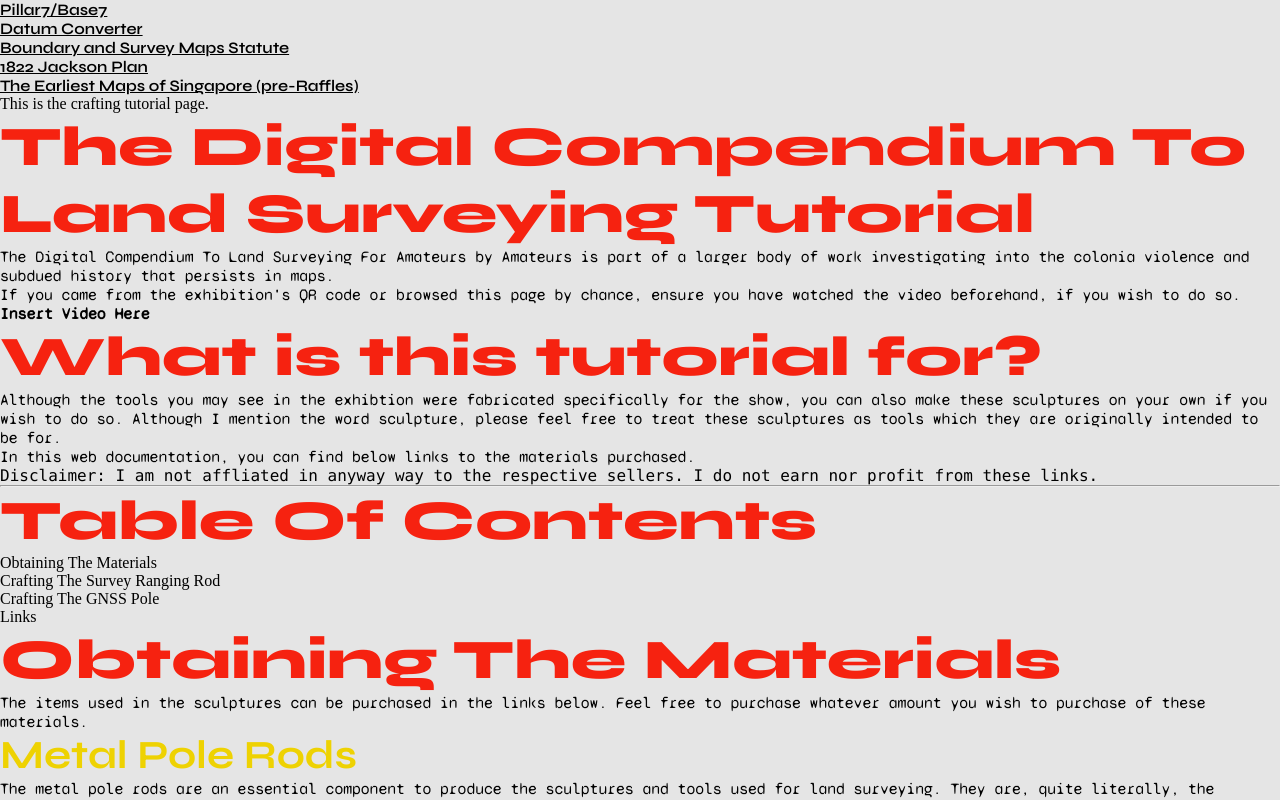
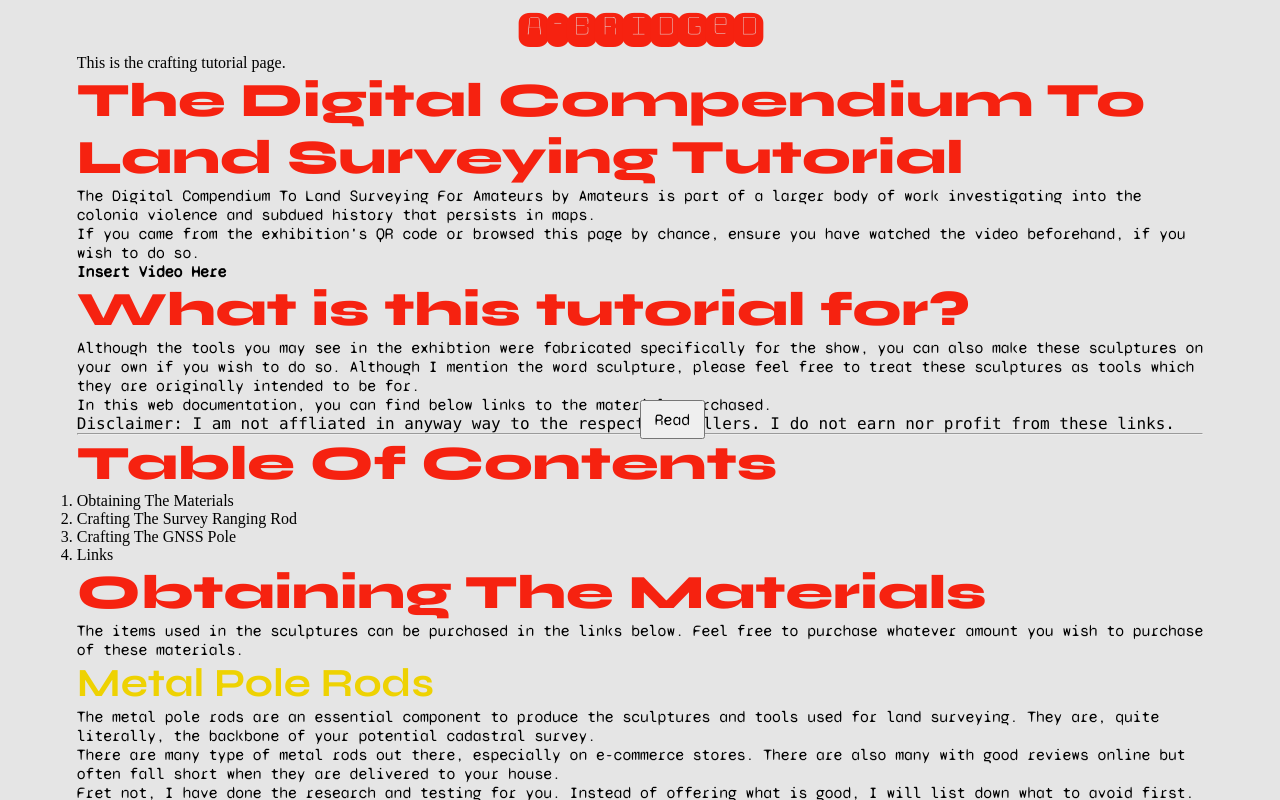
Before and after one commit to syahshiimi/a-bridged, a React (Create React App) app: page /craftingtutorial in a window 1280 px wide. Shown: the top 800 px of the page. Built offline with nearby package versions, Linux system fonts and the light colour scheme; a web font is replaced by a local one.

Commit message:
started working on modal nav

```diff
--- a/src/App.js
+++ b/src/App.js
@@ -1,11 +1,15 @@
 import styled from "styled-components";
+import Footer from "./components/footer";
 import Navbar from "./components/navbar";
-import Footer from "./components/footer";
+import Header from "./components/header";
 import { Outlet } from "react-router-dom";
 
 export default function App() {
   return (
     <AppWrapper>
+      <HeaderWrapper>
+        <Header />
+      </HeaderWrapper>
       <NavWrapper>
         <Navbar />
       </NavWrapper>
@@ -21,22 +25,32 @@ export default function App() {
 
 const AppWrapper = styled.main`
   display: grid;
-  height: 100vh;
   background: #e5e5e5;
+  min-height: 100vh;
+  padding: 0vh 6vw;
+  justify-items: center;
   grid-template-columns: auto;
   grid-template-rows: auto 1fr auto;
   grid-template-areas:
-    "nav"
+    "header"
     "body"
     "footer";
+`;
+
+const HeaderWrapper = styled.section`
+  grid-area: header;
+`;
+const NavWrapper = styled.section`
+  position: absolute;
+  top: 50%;
+  left: 50%;
+  transform: translate(-50%);
+  z-index: 2;
 `;
 
 const BodyWrapper = styled.section`
   grid-area: body;
 `;
-const NavWrapper = styled.section`
-  grid-area: nav;
-`;
 
 const FooterWrapper = styled.section`
   grid-area: footer;
--- a/src/assets/css/index.css
+++ b/src/assets/css/index.css
@@ -108,7 +108,7 @@ html {
 
 h1 {
   font-family: "Syne";
-  font-size: 3.5rem;
+  font-size: 3rem;
   font-weight: 800;
   color: var(--primary-clr-0);
 }
--- a/src/assets/data.js
+++ b/src/assets/data.js
@@ -12,4 +12,19 @@ export const pageLinks = [
     url: "/earlymaps",
     text: "The Earliest Maps of Singapore (pre-Raffles)",
   },
+  {
+    pageID: 6,
+    url: "/earlymaps",
+    text: "Cadastral Map of Singapore (updated)",
+  },
+  {
+    pageID: 7,
+    url: "/earlymaps",
+    text: "History of Slavery and Penal Labour in Singapore",
+  },
+  {
+    pageID: 8,
+    url: "/craftingtutorial",
+    text: "The Digital Compendium To Land Surveying For Amateurs by Amateurs",
+  },
 ];
--- a/src/components/header.js
+++ b/src/components/header.js
@@ -1,4 +1,20 @@
-export default const Header = () => {
-  return
-<div className="l-header">
-<
+import styled from "styled-components";
+
+export default function Header() {
+  return (
+    <HeaderWrapper>
+      <div className="l-header">
+        <h1 className="c-header__title">A-bridged</h1>
+      </div>
+    </HeaderWrapper>
+  );
+}
+
+const HeaderWrapper = styled.div`
+  .c-header__title {
+    font-family: "Monofett";
+    font-size: 3rem;
+    font-weight: 800;
+    color: var(--primary-clr-0);
+  }
+`;
--- a/src/components/navbar.js
+++ b/src/components/navbar.js
@@ -1,31 +1,44 @@
+import { useState } from "react";
 import { Link } from "react-router-dom";
 import styled from "styled-components";
+
 import { pageLinks } from "../assets/data";
+import Navlist from "../components/navlist";
 
 export default function Navbar() {
-  console.log(pageLinks);
+  const [modalOpen, setModal] = useState(false);
+
+  const onClick = () => {
+    !modalOpen ? setModal(true) : setModal(false);
+  };
+
   return (
-    <NavWrapper>
-      <div className="l-navbar">
-        {pageLinks.map((item, index) => {
-          const { pageID, url, text } = item;
-          return (
-            <ul className="c-navbar__ul" key={pageID}>
-              <li className="c-navbar__links">
-                <Link to={url}>{text}</Link>
-              </li>
-            </ul>
-          );
-        })}
-      </div>
-    </NavWrapper>
+    <>
+      <NavWrapper>
+        <button className="c-navbar__button" onClick={onClick}>
+          <p className="c-navbar__text">Read</p>
+        </button>
+      </NavWrapper>
+      <Navlist list={pageLinks} isOpen={modalOpen} />
+    </>
   );
 }
 
 const NavWrapper = styled.nav`
+  position: absolute;
+  left: 120%;
+
+  .c-navbar__button {
+    padding: 1vh 1vw;
+    position: absolute;
+  }
   .c-navbar__title {
     font-family: "Monofett";
     color: #eed202;
     text-align: center;
   }
+  .l-navlist {
+    position: absolute;
+    margin-top: 5vh;
+  }
 `;
--- /dev/null
+++ b/src/components/navlist.js
@@ -0,0 +1,22 @@
+import { Link } from "react-router-dom";
+
+export default function Navlist({ list, isOpen }) {
+  if (!isOpen) {
+    return null;
+  } else {
+    return (
+      <div className="l-navlist">
+        {list.map((item, index) => {
+          const { pageID, url, text } = item;
+          return (
+            <ul className="c-navbar__ul" key={pageID}>
+              <li className="c-navbar__links">
+                <Link to={url}>{text}</Link>
+              </li>
+            </ul>
+          );
+        })}
+      </div>
+    );
+  }
+}
--- a/src/pages/landing.js
+++ b/src/pages/landing.js
@@ -3,33 +3,35 @@ import styled from "styled-components";
 import { Link } from "react-router-dom";
 
 export default function Landing() {
-  const axios = require("axios");
+  //  const axios = require("axios");
   const [title, setTitle] = useState("A-bridged");
-  const [subtext, setSubtext] = useState("A-bridged is a research..");
-  const [error, setError] = useState(false);
-  const [loading, setLoading] = useState(false);
+  const [subtext, setSubtext] = useState(
+    "A-bridged is a research foundation founded in 1995 dedicated to land surveying and mapping."
+  );
+  //  const [error, setError] = useState(false);
+  //  const [loading, setLoading] = useState(false);
 
   // Make requests
 
-  axios
-    .get("https://a-bridged.herokuapp.com/api/landing-page")
-    .then((response) => {
-      // handle success
-      const { data } = response.data;
-      setTitle(data.attributes.Title);
-      setSubtext(data.attributes.Blurb);
-    })
-    .catch(function (error) {
-      // handle error
-      console.log(error);
-      setError(true);
-    })
-    .then(function () {});
-
-  // Return error if axios call does not return a value
-
-  if (loading) return <p> Loading... 🥺 </p>;
-  if (error) return <p> Error :( </p>;
+  //  axios
+  //    .get("https://a-bridged.herokuapp.com/api/landing-page")
+  //    .then((response) => {
+  //      // handle success
+  //      const { data } = response.data;
+  //      setTitle(data.attributes.Title);
+  //      setSubtext(data.attributes.Blurb);
+  //    })
+  //    .catch(function (error) {
+  //      // handle error
+  //      console.log(error);
+  //      setError(true);
+  //    })
+  //    .then(function () {});
+  //
+  //  // Return error if axios call does not return a value
+  //
+  //  if (loading) return <p> Loading... 🥺 </p>;
+  //  if (error) return <p> Error :( </p>;
 
   return (
     <LandingWrapper>
@@ -45,8 +47,8 @@ const LandingWrapper = styled.div`
   display: flex;
   justify-content: center;
   flex-direction: column;
-  height: 100vh;
-  width: 100vw;
+  min-height: 100vh;
+  padding: 0vh 6vw;
   background: radial-gradient(
     65.89% 65.89% at 50% 50%,
     rgba(247, 33, 14, 0.75) 0%,
@@ -61,7 +63,7 @@ const LandingWrapper = styled.div`
   }
 
   .c-landing__subtext {
-    margin: 2vh 0vw;
+    margin: 0vh 4vw 2vh 4vw;
     text-align: center;
     color: #ffffff;
   }
```
